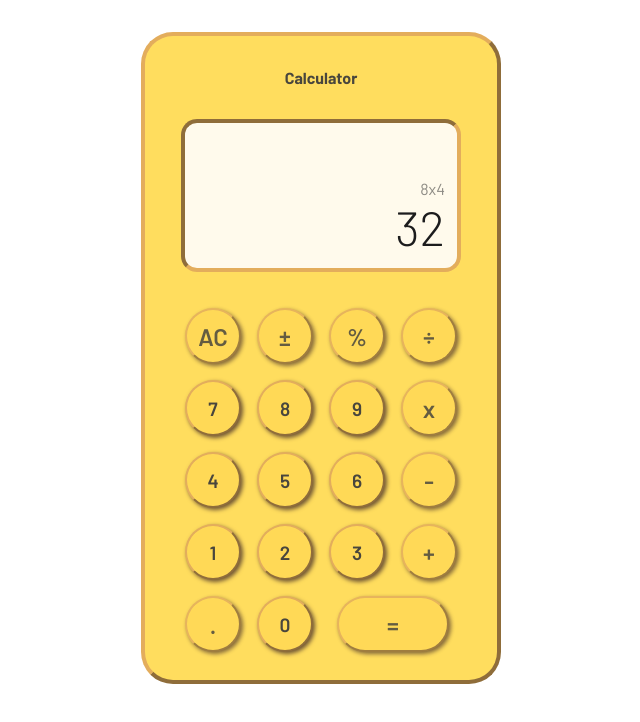
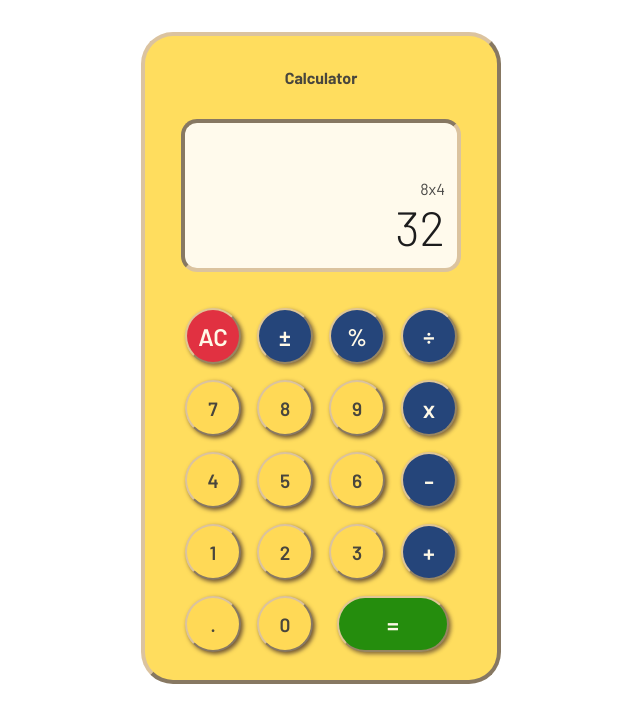
Before and after one commit to emmymitch/calculator, a plain HTML site: page index.html in a window 1280 px wide. Shown: the whole page, without its empty margins (319-959 px from the left). Drawn offline with Linux system fonts and the light colour scheme.

Commit message:
Adjusting colourscheme

```diff
--- a/_button-style.scss
+++ b/_button-style.scss
@@ -9,24 +9,32 @@
 
     font-family: $font-primary;
     font-weight: 600;
-    font-size: 1.2rem;
-
-    background-color: $colour-button;
-    color: $colour-button-text;
 
     &:active{
         border: 0.125rem inset $colour-border;
-        box-shadow: inset 0.125rem 0.125rem 0.25rem rgb(110, 84, 53);
+        box-shadow: inset 0.125rem 0.125rem 0.35rem $colour-shadow;
+    }
 
+    &__number{
+        font-size: 1.2rem;
+        background-color: $colour-button-main;
+        color: $colour-button-text-dark;
     }
 
     &__symbol{
         opacity: 85%;
         font-size: 1.5rem;
+        background-color: $colour-button-symbol;
+        color: white;
     }
 }
 
 #equals{
     width: 7rem;
     border-radius: 10rem;
+    background-color: $colour-button-equals;
 }
+
+#AC{
+    background-color: $colour-button-ac;
+}
--- a/_header.scss
+++ b/_header.scss
@@ -6,6 +6,6 @@ header{
     justify-content: center;
     align-items: center;
 
-    color: $colour-button-text;
+    color: $colour-button-text-dark;
     font-size: 0.5rem;
 }
--- a/_landscape.scss
+++ b/_landscape.scss
@@ -1,13 +1,17 @@
 @media screen and (max-width: 930px) and (orientation: landscape){
     #outline{
         margin: 0.25rem;
+        padding: 0.25rem;
         max-width: 95vw;
         height: 97vh;
         align-items: space-around;
 
         header{
-            align-self: flex-start;
-            padding-left: 1.75rem;
+            display: none;
+            order: 2;
+            align-self: center;
+            padding-right: 1.75rem;
+            padding-bottom: 2rem;
         }
     }
 
@@ -18,13 +22,13 @@
         justify-content: space-between;
 
         .screen{
-            margin: 1rem;
+            margin: 1.5rem;
             width: 90%;
             justify-content: flex-end;
         }
 
         .buttons{
-            margin-top: -2rem;
+            margin-top: -0.0125rem;
             gap: 0.1rem;
         }
 
--- a/_screen.scss
+++ b/_screen.scss
@@ -17,7 +17,7 @@
         color: $colour-screen-text;
         font-size: 1rem;
 
-        opacity: 50%;
+        opacity: 80%;
     }
 
     &__current{
--- a/_variables.scss
+++ b/_variables.scss
@@ -4,9 +4,17 @@ $font-primary: "Barlow", monospace;
 
 //Light
 $colour-background: rgb(255 221 94);
-$colour-button: rgb(255 217 86);
-$colour-button-text: rgb(73 70 61);
+
+$colour-button-main: rgb(255 217 86);
+$colour-button-symbol: rgb(0, 43, 128);
+$colour-button-ac: crimson;
+$colour-button-equals: green;
+
+$colour-button-text-dark: rgb(73 70 61);
+$colour-button-text-light: white;
+
 $colour-screen: rgb(255 250 236);
 $colour-screen-text: rgb(28 28 29);
-//$colour-border: rgb(203 132 22);
-$colour-border: rgb(227, 173, 92);
+
+$colour-border: rgb(219, 195, 159);
+$colour-shadow: rgb(100, 95, 88);
--- a/index.html
+++ b/index.html
@@ -40,7 +40,7 @@
                 <button class="button button__number" id="b3">3</button>
                 <button class="button button__symbol" id="add">+</button>
 
-                <button class="button button__symbol" id="decimal">.</button>
+                <button class="button button__number" id="decimal">.</button>
                 <button class="button button__number" id="b0">0</button>
                 <button class="button button__symbol" id="equals">=</button>
             </section>
```
Also changed, not shown: main.css.
